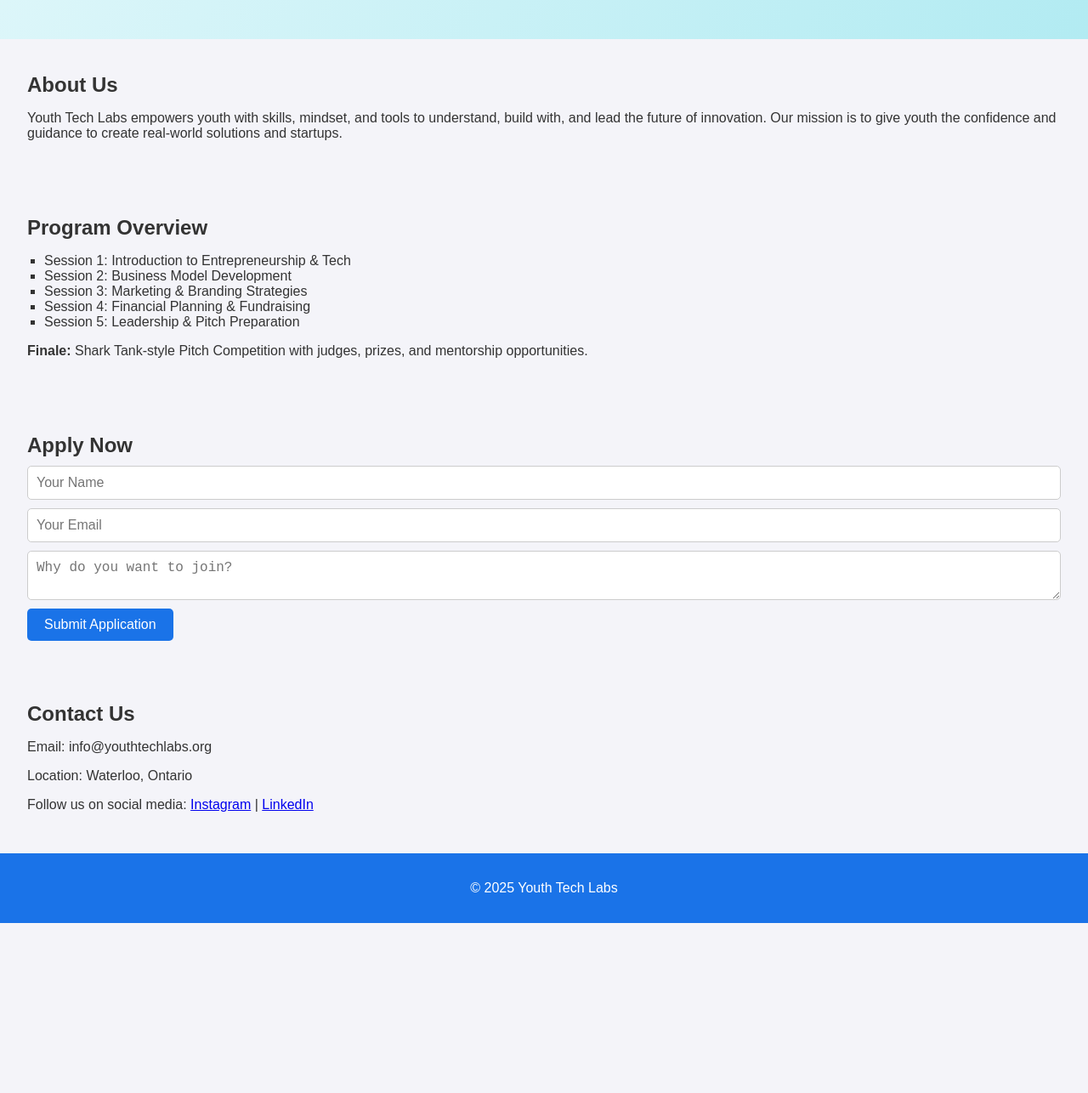
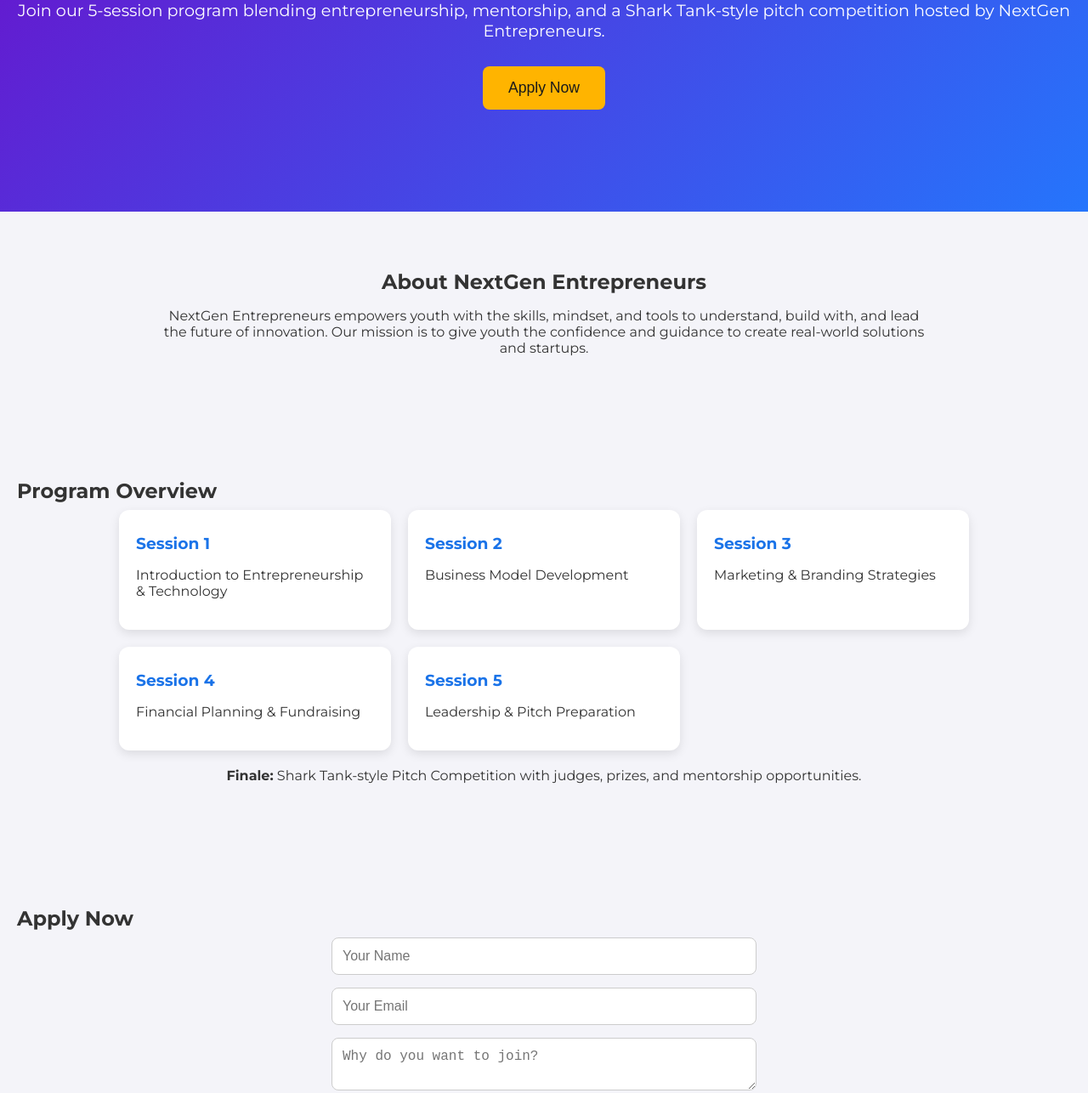
Before and after one commit to NextGenEntrepeneurs/NextGen-Entrepeneurs, a plain HTML site: page index.html in a window 1280 px wide. Shown: the part 303-1589 px from the top of the page at 85% size. Before the commit the page ends 1389 px from the top, so only its background shows below. Drawn offline with Linux system fonts and the light colour scheme.

Commit message:
Update index.html

```diff
--- a/index.html
+++ b/index.html
@@ -3,11 +3,13 @@
 <head>
   <meta charset="UTF-8">
   <meta name="viewport" content="width=device-width, initial-scale=1.0">
-  <title>Youth Tech Labs</title>
+  <title>NextGen Entrepreneurs</title>
+  <!-- Google Fonts -->
+  <link href="https://fonts.googleapis.com/css2?family=Montserrat:wght@400;700&display=swap" rel="stylesheet">
   <style>
-    /* ====== GENERAL STYLES ====== */
+    /* ===== GENERAL STYLES ===== */
     body {
-      font-family: Arial, sans-serif;
+      font-family: 'Montserrat', sans-serif;
       margin: 0;
       padding: 0;
       background: #f4f4f9;
@@ -16,88 +18,152 @@
     h1, h2, h3 {
       margin: 0.5rem 0;
     }
+    a {
+      text-decoration: none;
+      color: inherit;
+    }
     section {
-      padding: 2rem;
+      padding: 60px 20px;
     }
+
+    /* ===== HEADER ===== */
     header {
       background: #1a73e8;
-      color: #fff;
+      color: white;
+      padding: 15px 0;
+      position: sticky;
+      top: 0;
+      z-index: 1000;
       text-align: center;
-      padding: 1rem;
+    }
+    header h1 {
+      margin-bottom: 10px;
+    }
+    nav {
+      display: flex;
+      justify-content: center;
+      gap: 25px;
+      flex-wrap: wrap;
     }
     nav a {
-      margin: 0 15px;
-      color: #fff;
-      text-decoration: none;
-      font-weight: bold;
+      font-weight: 700;
+      color: white;
+      transition: 0.3s;
     }
     nav a:hover {
       text-decoration: underline;
     }
 
-    /* ====== HERO SECTION ====== */
+    /* ===== HERO ===== */
     #hero {
       text-align: center;
-      padding: 3rem 1rem;
-      background: linear-gradient(120deg, #e0f7fa, #b2ebf2);
+      padding: 120px 20px;
+      background: linear-gradient(135deg, #6a11cb 0%, #2575fc 100%);
+      color: white;
+    }
+    #hero h2 {
+      font-size: 2.5rem;
+      margin-bottom: 20px;
+    }
+    #hero p {
+      font-size: 1.2rem;
+      margin-bottom: 30px;
     }
     #hero button {
-      background: #1a73e8;
-      color: #fff;
+      background: #ffb400;
+      color: #1a1a1a;
       border: none;
       padding: 15px 30px;
-      font-size: 1rem;
+      font-size: 1.1rem;
       cursor: pointer;
-      margin-top: 1rem;
-      border-radius: 5px;
+      border-radius: 8px;
+      transition: 0.3s;
     }
     #hero button:hover {
+      background: #e6a500;
+    }
+
+    /* ===== ABOUT ===== */
+    #about {
+      text-align: center;
+      max-width: 900px;
+      margin: auto;
+    }
+
+    /* ===== PROGRAM CARDS ===== */
+    #program .cards {
+      display: grid;
+      grid-template-columns: repeat(auto-fit, minmax(250px, 1fr));
+      gap: 20px;
+      max-width: 1000px;
+      margin: auto;
+    }
+    .card {
+      background: white;
+      border-radius: 12px;
+      padding: 20px;
+      box-shadow: 0 4px 12px rgba(0,0,0,0.1);
+      transition: transform 0.3s, box-shadow 0.3s;
+    }
+    .card:hover {
+      transform: translateY(-5px);
+      box-shadow: 0 8px 20px rgba(0,0,0,0.2);
+    }
+    .card h3 {
+      color: #1a73e8;
+      margin-bottom: 10px;
+    }
+
+    /* ===== APPLY FORM ===== */
+    #apply form {
+      max-width: 500px;
+      margin: auto;
+      display: flex;
+      flex-direction: column;
+    }
+    #apply input, #apply textarea {
+      padding: 12px;
+      margin-bottom: 15px;
+      border-radius: 8px;
+      border: 1px solid #ccc;
+      font-size: 1rem;
+    }
+    #apply button {
+      padding: 15px;
+      background: #1a73e8;
+      color: white;
+      border: none;
+      font-size: 1.1rem;
+      border-radius: 8px;
+      cursor: pointer;
+      transition: 0.3s;
+    }
+    #apply button:hover {
       background: #155ab6;
     }
 
-    /* ====== PROGRAM & ABOUT ====== */
-    ul {
-      list-style-type: square;
-      padding-left: 20px;
+    /* ===== CONTACT ===== */
+    #contact {
+      text-align: center;
+    }
+    #contact a {
+      color: #1a73e8;
+      font-weight: 700;
+      margin: 0 10px;
     }
 
-    /* ====== FORM ====== */
-    form input, form textarea {
-      display: block;
-      width: 100%;
-      padding: 10px;
-      margin: 10px 0;
-      border-radius: 5px;
-      border: 1px solid #ccc;
-      box-sizing: border-box;
-      font-size: 1rem;
-    }
-    form button {
-      background: #1a73e8;
-      color: #fff;
-      border: none;
-      padding: 10px 20px;
-      cursor: pointer;
-      border-radius: 5px;
-      font-size: 1rem;
-    }
-    form button:hover {
-      background: #155ab6;
-    }
-
-    /* ====== FOOTER ====== */
+    /* ===== FOOTER ===== */
     footer {
       text-align: center;
       background: #1a73e8;
-      color: #fff;
-      padding: 1rem;
+      color: white;
+      padding: 20px 0;
     }
 
-    /* ====== RESPONSIVE ====== */
+    /* ===== RESPONSIVE ===== */
     @media (max-width: 600px) {
-      nav a {
-        display: block;
-        margin: 5px 0;
+      #hero h2 {
+        font-size: 2rem;
       }
     }
   </style>
@@ -106,7 +172,7 @@
 
   <!-- HEADER -->
   <header>
-    <h1>Youth Tech Labs</h1>
+    <h1>NextGen Entrepreneurs</h1>
     <nav>
       <a href="#about">About</a>
       <a href="#program">Program</a>
@@ -118,27 +184,42 @@
   <!-- HERO -->
   <section id="hero">
     <h2>Empowering the Next Generation of Innovators</h2>
-    <p>Join our 5-session program blending entrepreneurship, mentorship, and a Shark Tank-style pitch competition.</p>
+    <p>Join our 5-session program blending entrepreneurship, mentorship, and a Shark Tank-style pitch competition hosted by NextGen Entrepreneurs.</p>
     <button id="applyBtn">Apply Now</button>
   </section>
 
   <!-- ABOUT -->
   <section id="about">
-    <h2>About Us</h2>
-    <p>Youth Tech Labs empowers youth with skills, mindset, and tools to understand, build with, and lead the future of innovation. Our mission is to give youth the confidence and guidance to create real-world solutions and startups.</p>
+    <h2>About NextGen Entrepreneurs</h2>
+    <p>NextGen Entrepreneurs empowers youth with the skills, mindset, and tools to understand, build with, and lead the future of innovation. Our mission is to give youth the confidence and guidance to create real-world solutions and startups.</p>
   </section>
 
   <!-- PROGRAM -->
   <section id="program">
     <h2>Program Overview</h2>
-    <ul>
-      <li>Session 1: Introduction to Entrepreneurship & Tech</li>
-      <li>Session 2: Business Model Development</li>
-      <li>Session 3: Marketing & Branding Strategies</li>
-      <li>Session 4: Financial Planning & Fundraising</li>
-      <li>Session 5: Leadership & Pitch Preparation</li>
-    </ul>
-    <p><strong>Finale:</strong> Shark Tank-style Pitch Competition with judges, prizes, and mentorship opportunities.</p>
+    <div class="cards">
+      <div class="card">
+        <h3>Session 1</h3>
+        <p>Introduction to Entrepreneurship & Technology</p>
+      </div>
+      <div class="card">
+        <h3>Session 2</h3>
+        <p>Business Model Development</p>
+      </div>
+      <div class="card">
+        <h3>Session 3</h3>
+        <p>Marketing & Branding Strategies</p>
+      </div>
+      <div class="card">
+        <h3>Session 4</h3>
+        <p>Financial Planning & Fundraising</p>
+      </div>
+      <div class="card">
+        <h3>Session 5</h3>
+        <p>Leadership & Pitch Preparation</p>
+      </div>
+    </div>
+    <p style="text-align:center; margin-top:20px;"><strong>Finale:</strong> Shark Tank-style Pitch Competition with judges, prizes, and mentorship opportunities.</p>
   </section>
 
   <!-- APPLY -->
@@ -155,14 +236,14 @@
   <!-- CONTACT -->
   <section id="contact">
     <h2>Contact Us</h2>
-    <p>Email: info@youthtechlabs.org</p>
+    <p>Email: info@nextgenentrepreneurs.org</p>
     <p>Location: Waterloo, Ontario</p>
-    <p>Follow us on social media: <a href="#">Instagram</a> | <a href="#">LinkedIn</a></p>
+    <p>Follow us: <a href="#">Instagram</a> | <a href="#">LinkedIn</a></p>
   </section>
 
   <!-- FOOTER -->
   <footer>
-    <p>© 2025 Youth Tech Labs</p>
+    <p>© 2025 NextGen Entrepreneurs</p>
   </footer>
 
   <!-- JAVASCRIPT -->
@@ -172,11 +253,10 @@
       document.getElementById("apply").scrollIntoView({ behavior: "smooth" });
     });
 
-    // Simple form submission
+    // Simple form submission alert
     document.getElementById("applicationForm").addEventListener("submit", function(e) {
       e.preventDefault();
-      alert("Thank you for applying! We'll contact you soon.");
-      // Optionally, reset the form
+      alert("Thanks for applying! We'll contact you soon.");
       this.reset();
     });
   </script>
```
